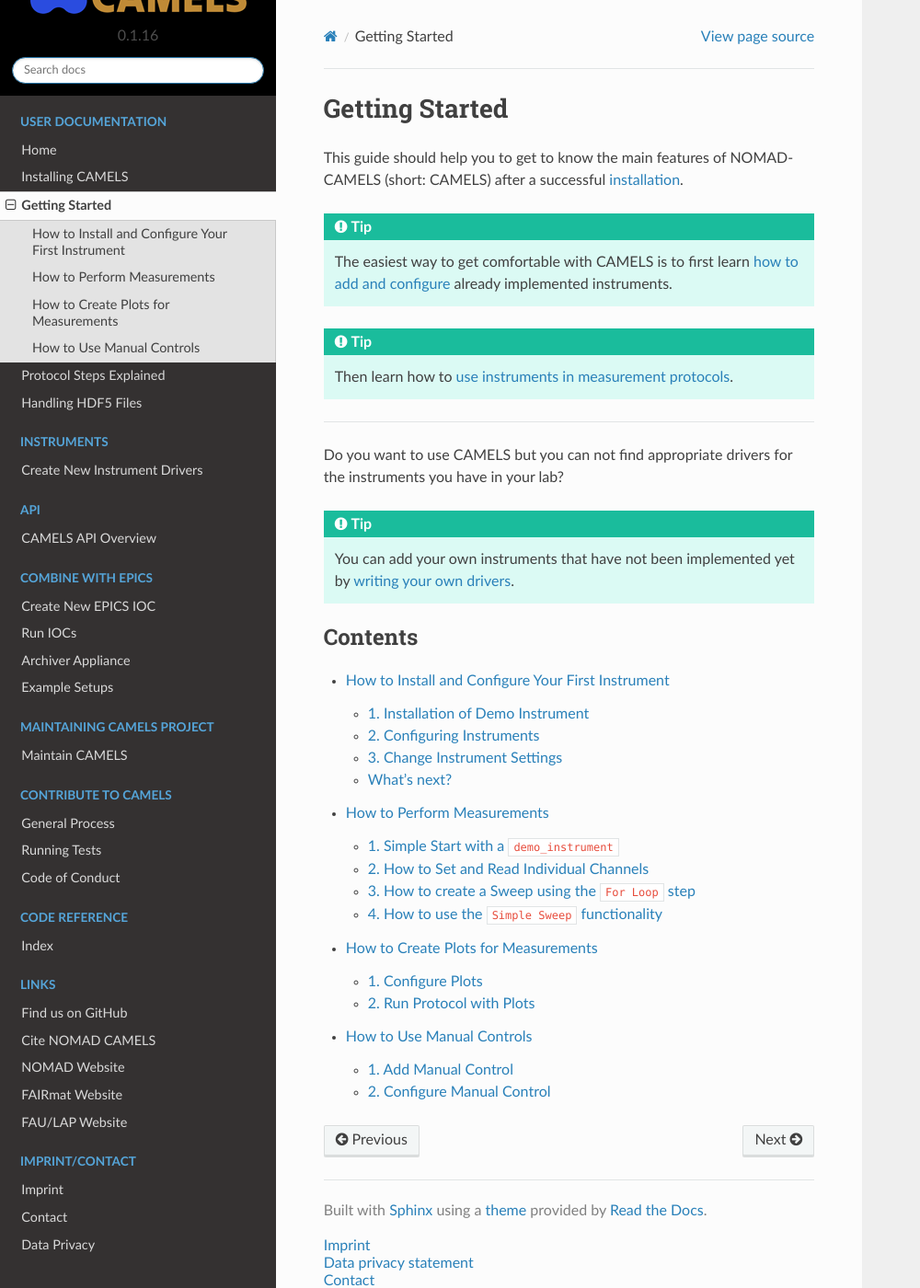
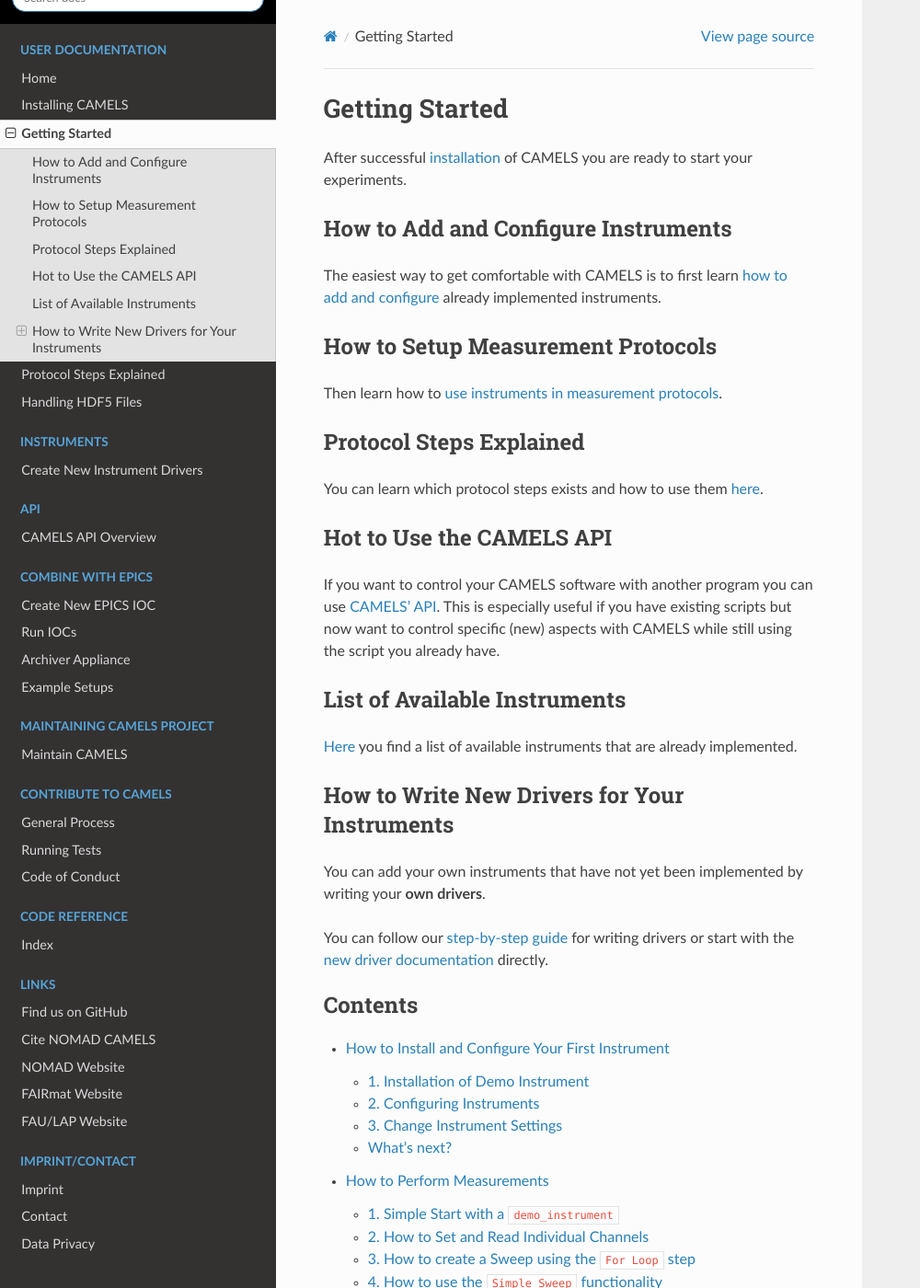
Before and after one commit to FAU-LAP/NOMAD-CAMELS, a Sphinx documentation site: the page built from docs/source/doc/tutorials/quick_start.md, in a window 1280 px wide and 1400 px high. Shown: the whole window at 92% size, without its empty margins (0-1000 px from the left). Built offline with Sphinx 7.4.7 and the Read the Docs theme 2.0.0, drawn with Linux system fonts in a browser that asks for light colours; pages that are not in the unit, such as notebooks, are missing from menus; the version number is read from the project's files by our own code.

Commit message:
updated the getting started page

````diff
--- a/docs/source/doc/tutorials/quick_start.md
+++ b/docs/source/doc/tutorials/quick_start.md
@@ -1,21 +1,32 @@
 # Getting Started
-This guide should help you to get to know the main features of NOMAD-CAMELS (short: CAMELS) after a successful [installation](../installation/installation.md).
 
-```{tip}
+After successful [installation](../installation/installation.md) of CAMELS you are ready to start your experiments.
+
+## How to Add and Configure Instruments
+
 The easiest way to get comfortable with CAMELS is to first learn [how to add and configure](quick_start_install.md) already implemented instruments.
-```
 
-```{tip}
- Then learn how to [use instruments in measurement protocols](quick_start_protocols.md).
-```
+## How to Setup Measurement Protocols
 
----
+Then learn how to [use instruments in measurement protocols](quick_start_protocols.md).
 
-Do you want to use CAMELS but you can not find appropriate drivers for the instruments you have in your lab?
+## Protocol Steps Explained
 
-```{tip}
-You can add your own instruments that have not been implemented yet by [writing your own drivers](../programmers_guide/instrument_drivers.md).
-```
+You can learn which protocol steps exists and how to use them [here](../protocol_steps/protocol_steps_landing.md).
+
+## Hot to Use the CAMELS API
+
+If you want to control your CAMELS software with another program you can use [CAMELS' API](../api/api_landing.md). This is especially useful if you have existing scripts but now want to control specific (new) aspects with CAMELS while still using the script you already have.
+
+## List of Available Instruments
+
+[Here](../instruments/instruments.rst) you find a list of available instruments that are already implemented.
+
+## How to Write New Drivers for Your Instruments
+
+You can add your own instruments that have not yet been implemented by writing your **own drivers**.
+
+You can follow our [step-by-step guide](../programmers_guide/drivers/drivers_tutorial.md) for writing drivers or start with the [new driver documentation](../programmers_guide/instrument_drivers.md) directly.
 
 ```{toctree}
 :caption: Contents
````
